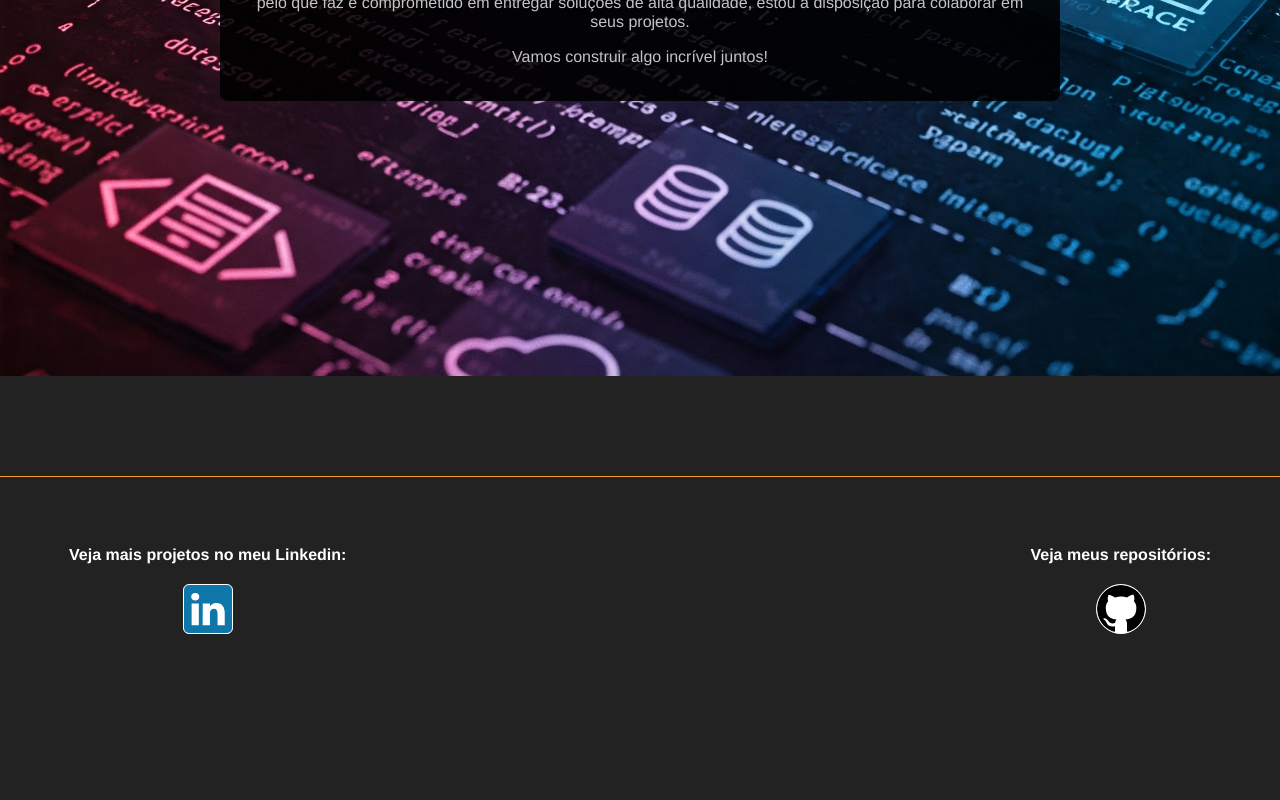
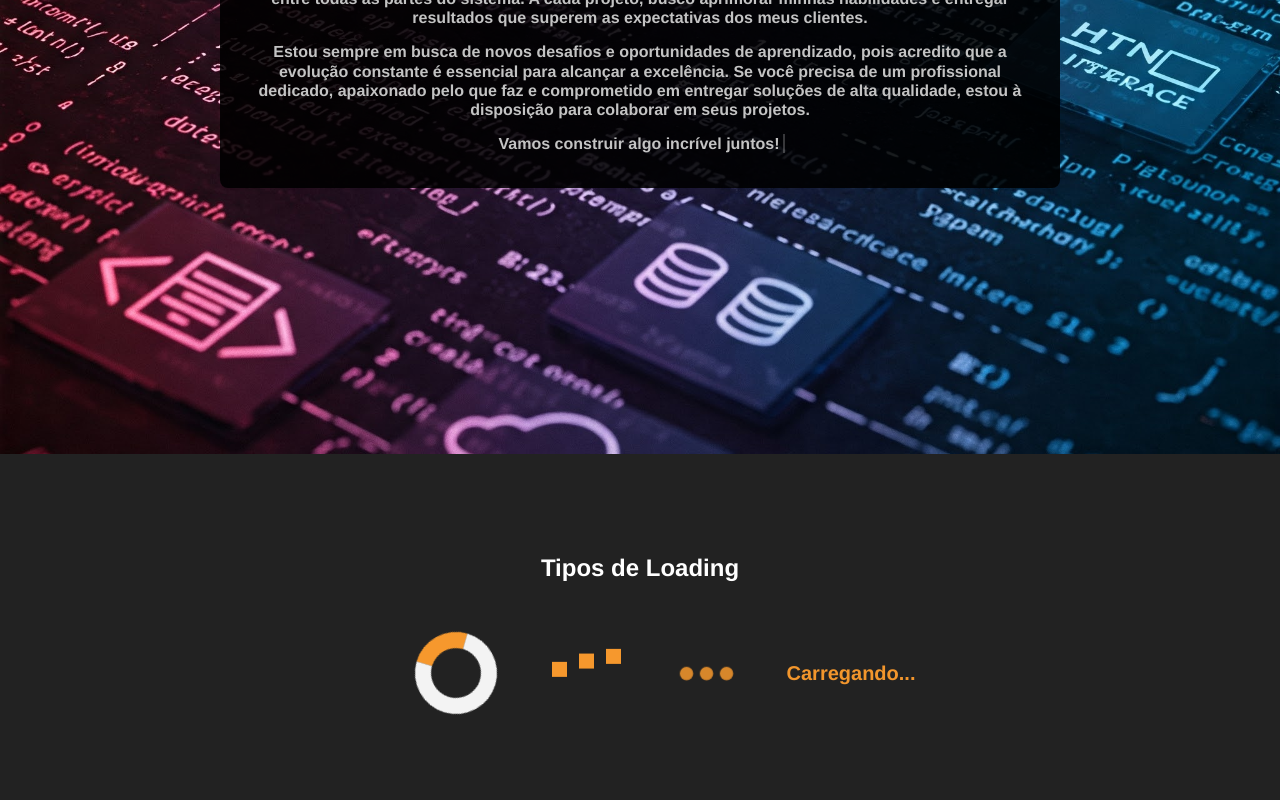
Before and after one commit to Popotomimi/My_Profile, a React (Vite) app: page /about in a window 1280 px wide. Shown: the part 940-1740 px from the top of the page. Before the commit the page ends 1657 px from the top, so only its background shows below. Built offline with nearby package versions, Linux system fonts and the light colour scheme.

Commit message:
update about

```diff
--- a/src/components/pages/About.jsx
+++ b/src/components/pages/About.jsx
@@ -1,4 +1,5 @@
-import React from "react";
+// Hooks
+import { useEffect, useRef } from "react";
 
 // IMG
 import Urso from "../../assets/img/urso.jpg";
@@ -7,9 +8,31 @@ import Girafa from "../../assets/img/girafa.jpg";
 import Capivara from "../../assets/img/capivara.jpg";
 
 const About = () => {
+  useEffect(() => {
+    const messageElement = document.getElementById("message");
+    const observer = new IntersectionObserver(
+      (entries) => {
+        entries.forEach((entry) => {
+          if (entry.isIntersecting) {
+            messageElement.classList.add("animate");
+            observer.unobserve(messageElement);
+          }
+        });
+      },
+      { threshold: 0.1 }
+    );
+
+    observer.observe(messageElement);
+
+    return () => {
+      observer.disconnect();
+    };
+  }, []);
+
   return (
     <div>
       <h1 className="first animate__animated animate__jackInTheBox">Sobre</h1>
+      <h2>Interaja com as imagens</h2>
       <div className="container-animals">
         <div className="animals">
           <img src={Urso} alt="Imagem de um urso" />
@@ -51,8 +74,25 @@ const About = () => {
             apaixonado pelo que faz e comprometido em entregar soluções de alta
             qualidade, estou à disposição para colaborar em seus projetos.
           </p>
-          <p>Vamos construir algo incrível juntos!</p>
+          <p id="message" className="message">
+            Vamos construir algo incrível juntos!
+          </p>
         </div>
+      </div>
+      <h2 className="seccond">Tipos de Loading</h2>
+      <div className="container-loading">
+        <div className="spinner"></div>
+        <div className="floating-squares">
+          <div className="square"></div>
+          <div className="square"></div>
+          <div className="square"></div>
+        </div>
+        <div className="dots">
+          <div className="dot"></div>
+          <div className="dot"></div>
+          <div className="dot"></div>
+        </div>
+        <div className="loading-text">Carregando...</div>
       </div>
     </div>
   );
--- a/src/index.css
+++ b/src/index.css
@@ -32,6 +32,7 @@ body.light-mode {
 .first {
   font-size: 2.5rem;
   margin-top: 50px;
+  margin-bottom: 50px;
 }
 
 .welcome h1 {
@@ -252,6 +253,7 @@ body.light-mode {
 }
 
 /* About */
+
 .container-animals {
   margin-top: 50px;
   display: flex;
@@ -318,6 +320,146 @@ body.light-mode {
 .about-text p {
   line-height: 1.2rem;
   margin-bottom: 15px;
+  font-weight: bold;
+}
+
+.message {
+  margin: 0 auto;
+  width: 300px;
+  white-space: nowrap;
+  overflow: hidden;
+  border-right: 2px solid;
+}
+
+.message.animate {
+  animation: digitando 6s steps(80), blink 0.5s infinite alternate;
+}
+
+.seccond {
+  font-size: 1.5rem;
+  margin-top: 150px;
+  margin-bottom: 50px;
+}
+
+@keyframes digitando {
+  from {
+    width: 0;
+  }
+}
+
+@keyframes blink {
+  40% {
+    border-color: rgba(255, 255, 255, 0.2);
+  }
+}
+
+.container-loading {
+  margin-top: 50px;
+  display: flex;
+  justify-content: center;
+  align-items: center;
+}
+
+.spinner {
+  border: 16px solid #f3f3f3;
+  border-top: 16px solid #f6982d;
+  border-radius: 50%;
+  width: 50px;
+  height: 50px;
+  animation: spin 2s linear infinite;
+}
+
+@keyframes spin {
+  0% {
+    transform: rotate(0deg);
+  }
+  100% {
+    transform: rotate(360deg);
+  }
+}
+
+.floating-squares {
+  display: flex;
+  justify-content: space-around;
+  align-items: center;
+  width: 80px;
+  height: 40px;
+}
+
+.square {
+  width: 15px;
+  height: 15px;
+  background-color: #f6982d;
+  animation: float 1s infinite alternate;
+}
+
+@keyframes float {
+  0% {
+    transform: translateY(0);
+  }
+  100% {
+    transform: translateY(-20px);
+  }
+}
+
+.square:nth-child(2) {
+  animation-delay: 0.2s;
+}
+
+.square:nth-child(3) {
+  animation-delay: 0.4s;
+}
+
+.dots {
+  display: flex;
+  justify-content: space-around;
+  align-items: center;
+  width: 60px;
+}
+
+.dot {
+  width: 15px;
+  height: 15px;
+  background-color: #f6982d;
+  border-radius: 50%;
+  animation: pulse 1s infinite alternate;
+}
+
+@keyframes pulse {
+  0% {
+    opacity: 1;
+    transform: scale(1);
+  }
+  100% {
+    opacity: 0.3;
+    transform: scale(0.5);
+  }
+}
+
+.loading-text {
+  font-size: 20px;
+  font-weight: bold;
+  color: #f6982d;
+  animation: blink-text 1.5s infinite;
+}
+
+@keyframes blink-text {
+  0% {
+    opacity: 1;
+  }
+  50% {
+    opacity: 0.5;
+  }
+  100% {
+    opacity: 1;
+  }
+}
+
+.spinner,
+.floating-squares,
+.dots,
+.loading-text {
+  margin-left: 50px;
 }
 
 /* Footer */
@@ -375,6 +517,19 @@ footer p {
 
 /* Responsividade */
 @media (max-width: 700px) {
+  /* About */
+  .container-loading {
+    flex-direction: column;
+  }
+
+  .spinner,
+  .floating-squares,
+  .dots,
+  .loading-text {
+    margin-left: 0;
+    margin-top: 50px;
+  }
+
   /* Videos */
   .videos {
     width: 100%;
```
